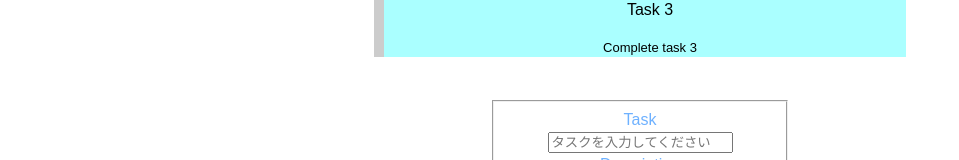
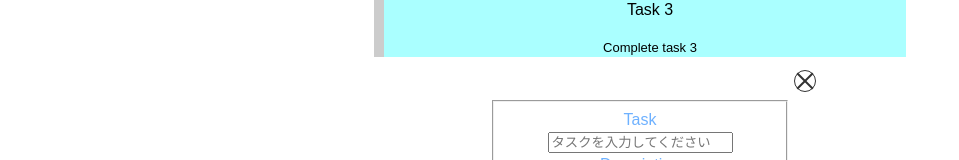
Before and after one commit to scla-sagauniv/suspicious_instrument, a React (Create React App) app in the folder frontend/: page /projectPage/1 in a window 1280 px wide. Both pictures are taken after a click on the button "タスク追加". Shown: the part 291-451 px from the top of the page, without its empty margins (0-959 px from the left). Built offline with nearby package versions, Linux system fonts and the light colour scheme.

Commit message:
update モーダルのバツボタンの作成

```diff
--- a/frontend/src/component/MemberModal.jsx
+++ b/frontend/src/component/MemberModal.jsx
@@ -81,6 +81,9 @@ const MemberModal = (props) => {
                 />
               </form>
             </fieldset>
+            <div onClick={closeModal}>
+              <span className="batsu"></span>
+            </div>
           </div>
         </div>
       ) : (
--- a/frontend/src/component/ProjectModal.jsx
+++ b/frontend/src/component/ProjectModal.jsx
@@ -10,6 +10,7 @@ const ProjectModal = (props) => {
     background: "white",
     padding: "10px",
     borderRadius: "3px",
+    position: "relative",
   };
 
   //   const overlay = {
@@ -58,6 +59,9 @@ const ProjectModal = (props) => {
                   />
                 </form>
               </fieldset>
+              <div onClick={closeModal}>
+                <span className="batsu"></span>
+              </div>
             </div>
           </div>
         </div>
--- a/frontend/src/component/TaskModal.jsx
+++ b/frontend/src/component/TaskModal.jsx
@@ -76,6 +76,9 @@ const TaskModal = (props) => {
                 />
               </form>
             </fieldset>
+            <div onClick={closeModal}>
+              <span className="batsu"></span>
+            </div>
           </div>
         </div>
       ) : (
--- a/frontend/src/css/MemberModal.css
+++ b/frontend/src/css/MemberModal.css
@@ -95,3 +95,34 @@ label {
   flex-direction: column;
   align-items: center;
 }
+
+.batsu {
+  display: block;
+  position: absolute;
+  right: 0px;
+  top: 0px;
+  width: 20px;
+  height: 20px;
+  border: 1.5px solid #333; /* 枠の調整 */
+  border-radius: 50%; /* 丸みの度合い */
+  background: #fff; /* ボタンの背景色 */
+}
+
+.batsu::before,
+.batsu::after {
+  content: "";
+  position: absolute;
+  top: 50%;
+  left: 50%;
+  width: 2px; /* 棒の幅（太さ） */
+  height: 22px; /* 棒の高さ */
+  background: #333; /* バツ印の色 */
+}
+
+.batsu::before {
+  transform: translate(-50%, -50%) rotate(45deg);
+}
+
+.batsu::after {
+  transform: translate(-50%, -50%) rotate(-45deg);
+}
--- a/frontend/src/css/ProjectModal.css
+++ b/frontend/src/css/ProjectModal.css
@@ -89,3 +89,34 @@ label {
   flex-direction: column;
   align-items: center;
 }
+
+.batsu {
+  display: block;
+  position: absolute;
+  right: 0px;
+  top: 0px;
+  width: 20px;
+  height: 20px;
+  border: 1.5px solid #333; /* 枠の調整 */
+  border-radius: 50%; /* 丸みの度合い */
+  background: #fff; /* ボタンの背景色 */
+}
+
+.batsu::before,
+.batsu::after {
+  content: "";
+  position: absolute;
+  top: 50%;
+  left: 50%;
+  width: 2px; /* 棒の幅（太さ） */
+  height: 22px; /* 棒の高さ */
+  background: #333; /* バツ印の色 */
+}
+
+.batsu::before {
+  transform: translate(-50%, -50%) rotate(45deg);
+}
+
+.batsu::after {
+  transform: translate(-50%, -50%) rotate(-45deg);
+}
--- a/frontend/src/css/TaskModal.css
+++ b/frontend/src/css/TaskModal.css
@@ -95,3 +95,34 @@ label {
   flex-direction: column;
   align-items: center;
 }
+
+.batsu {
+  display: block;
+  position: absolute;
+  right: 0px;
+  top: 0px;
+  width: 20px;
+  height: 20px;
+  border: 1.5px solid #333; /* 枠の調整 */
+  border-radius: 50%; /* 丸みの度合い */
+  background: #fff; /* ボタンの背景色 */
+}
+
+.batsu::before,
+.batsu::after {
+  content: "";
+  position: absolute;
+  top: 50%;
+  left: 50%;
+  width: 2px; /* 棒の幅（太さ） */
+  height: 22px; /* 棒の高さ */
+  background: #333; /* バツ印の色 */
+}
+
+.batsu::before {
+  transform: translate(-50%, -50%) rotate(45deg);
+}
+
+.batsu::after {
+  transform: translate(-50%, -50%) rotate(-45deg);
+}
```
